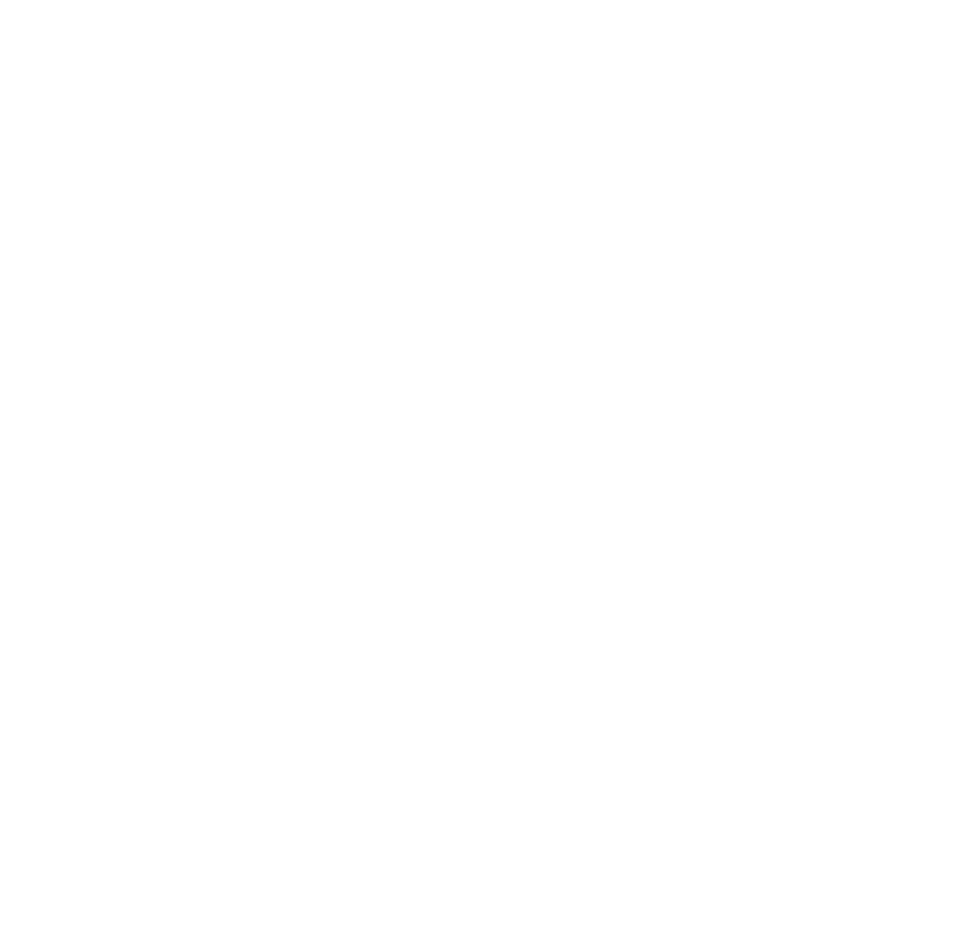
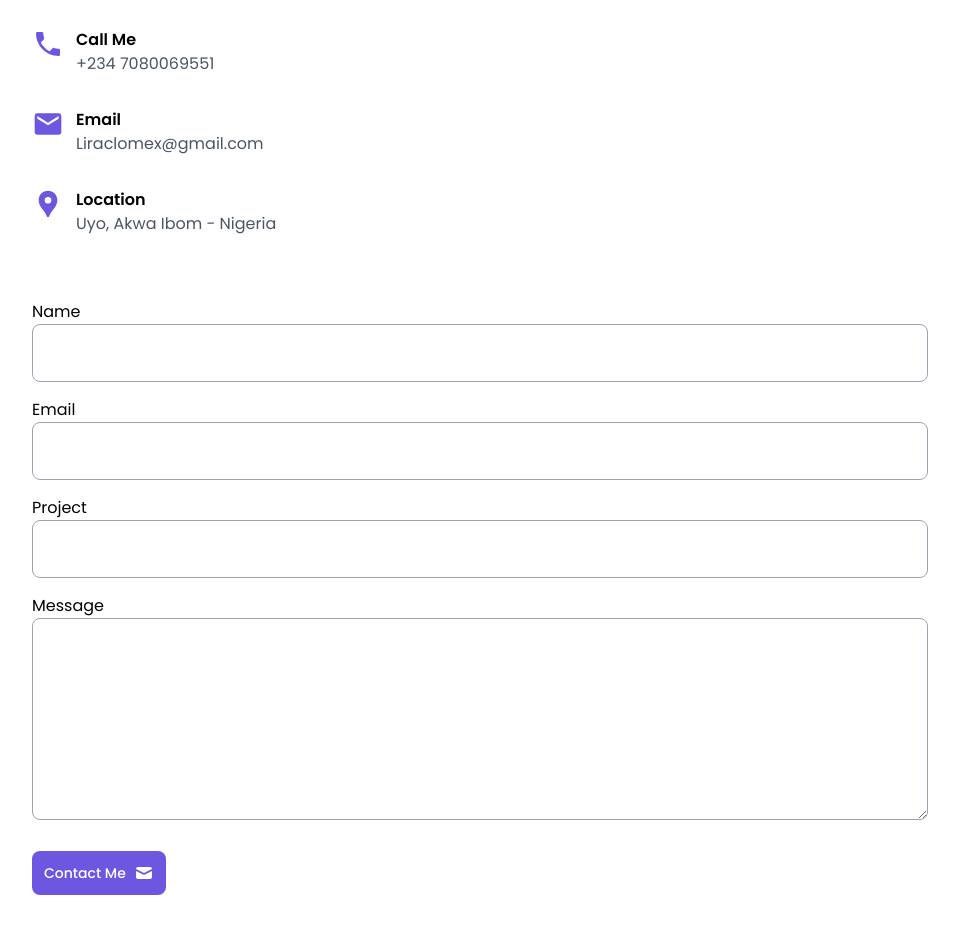
Before and after one commit to Lirac/portfolio, a Next.js app: page / in a window 1280 px wide. Shown: the part 3680-4614 px from the top of the page, without its empty margins (160-1119 px from the left). Before the commit the page ends 3596 px from the top, so only its background shows below. Built offline with nearby package versions, Linux system fonts and the light colour scheme.

Commit message:
Adds contact section

```diff
--- a/components/Contact.jsx
+++ b/components/Contact.jsx
@@ -1,18 +1,84 @@
+import { MailIcon } from '@heroicons/react/solid'
 import React from 'react'
+import { MdLocalPhone, MdLocationPin, MdMail } from 'react-icons/md'
 
 const Contact = () => {
   return (
-    <div className='section'>
-        <h2>Contact Me</h2>
-        <h4>Get in touch</h4>
+    <div className="section">
+      <h2 className="font-bold text-center text-xl">Contact Me</h2>
+      <h4 className="text-center text-sm mb-16">Get in touch</h4>
 
-        <div>
+      <div className="">
+        <div className="space-y-8 mb-16">
+          <div className="flex mb-3 space-x-3">
+            <MdLocalPhone className="w-8 h-8 text-firstColor" />
+
             <div>
-                <div>
+              <h3 className="font-semibold">Call Me</h3>
+              <h4 className="text-gray-600">+234 7080069551</h4>
+            </div>
+          </div>
 
-                </div>
+          <div className="flex mb-3 space-x-3">
+            <MdMail className="w-8 h-8 text-firstColor" />
+
+            <div>
+              <h3 className="font-semibold">Email</h3>
+              <h4 className="text-gray-600">Liraclomex@gmail.com</h4>
             </div>
+          </div>
+
+          <div className="flex mb-3 space-x-3">
+            <MdLocationPin className="w-8 h-8 text-firstColor" />
+
+            <div>
+              <h3 className="font-semibold">Location</h3>
+              <h4 className="text-gray-600">Uyo, Akwa Ibom - Nigeria</h4>
+            </div>
+          </div>
         </div>
+
+        <form action="" className="grid">
+          <div>
+            <div className=''>
+              <label htmlFor="">Name</label>
+              <input
+                className="w-full p-4 rounded-lg border border-gray-400 mb-4 outline-none"
+                type="text"
+              />
+            </div>
+            <div>
+              <label htmlFor="">Email</label>
+              <input
+                className="w-full p-4 rounded-lg border border-gray-400 mb-4 outline-none"
+                type="text"
+              />
+            </div>
+          </div>
+          <div>
+            <label htmlFor="">Project</label>
+            <input
+              className="w-full p-4 rounded-lg border border-gray-400 mb-4 outline-none"
+              type="text"
+            />
+          </div>
+          <div>
+            <label htmlFor="">Message</label>
+            <textarea
+              className="w-full p-4 rounded-lg border border-gray-400 mb-4 outline-none"
+              cols={0}
+              rows={7}
+            />
+          </div>
+        </form>
+        <a
+          href="#contact"
+          className="button inline-flex items-center font-medium text-sm mt-2 hover:bg-firstColorAlt"
+        >
+          Contact Me
+          <MailIcon className="w-5 h-5 ml-2 transition-all"></MailIcon>
+        </a>
+      </div>
     </div>
   )
 }
--- a/components/ProjectInMind.jsx
+++ b/components/ProjectInMind.jsx
@@ -5,7 +5,7 @@
 
 const ProjectInMind = () => {
   return (
-    <div className='section text-center bg-secondColor pt-12 pb-8 rounded-md'>
+    <div className='section text-center bg-secondColor pt-12 pb-8 px-4 rounded-md'>
         <div>
             <div>
                 <div>
--- a/package.json
+++ b/package.json
@@ -10,6 +10,7 @@
   },
   "dependencies": {
     "@heroicons/react": "^1.0.6",
+    "formik": "^2.2.9",
     "next": "12.2.3",
     "react": "18.2.0",
     "react-dom": "18.2.0",
--- a/pages/index.jsx
+++ b/pages/index.jsx
@@ -6,6 +6,7 @@
 import Qualification from '../components/Qualification'
 import Portfolio from '../components/Portfolio'
 import ProjectInMind from '../components/ProjectInMind'
+import Contact from '../components/Contact'
 
 export default function Home() {
   return (
@@ -24,6 +25,7 @@
         <Qualification />
         <Portfolio />
         <ProjectInMind />
+        <Contact />
       </main>
     </div>
   )
```
Also changed, not shown: 1 other file (tests, documents, lock files or other folders).
